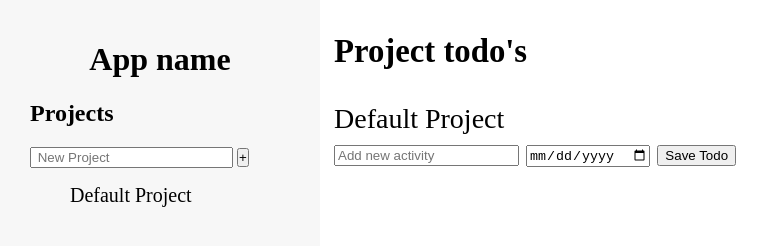
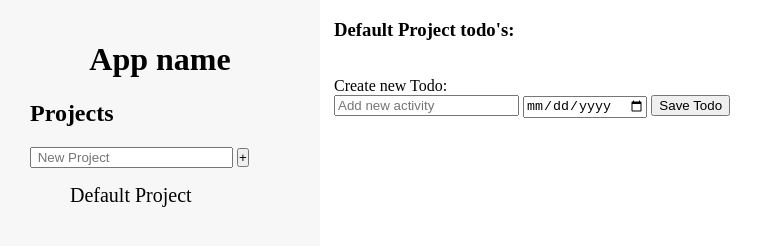
Before and after one commit to fivan18/todo-list, a website built with webpack: page dist/index.html in a window 1280 px wide. Both pictures are taken after a click on the item "Default Project". Shown: the whole page, without its empty margins (0-769 px from the left). Built offline with nearby package versions, Linux system fonts and the light colour scheme.

Commit message:
Adding styling  classes to escential elements

```diff
--- a/src/assets/css/style.css
+++ b/src/assets/css/style.css
@@ -4,8 +4,11 @@
 
 .main {
   margin-left: 25%;
-  font-size: 28px;
   padding: 0px 10px;
+}
+
+.todo-input {
+  margin-bottom: 25px;
 }
 
 .todo-item {
--- a/src/index.js
+++ b/src/index.js
@@ -39,7 +39,7 @@ window.check = function check(index , indexParent, element){
 window.displayTodos = function displayTodos(index) {
   const projects = storage.getProjects();
   const createTodoForm = dom.getElement(document,'.create-todo-form');
-  dom.render(createTodoForm, projects[index].name);
+  dom.render(createTodoForm, `<h3 class="name-of-the-project">${projects[index].name} todo's:</h3>`);
   dom.append(createTodoForm, layouts.todoInput(index));
   const allTodos = projects[index].todos;
   renderItems(allTodos, layouts.todoItem, '.todos', index);
@@ -144,7 +144,6 @@ function projectHandler(event){
     const project = projectFactory(input);
     storage.addProject(project);
     let index =  storage.getProjects().length - 1;
-    console.log(index);
     dom.append(dom.getElement(document, '.display-projects'),layouts.projectItem(project, index));
     displayAlert("Project created succesfully");
   } else {
--- a/src/layouts.js
+++ b/src/layouts.js
@@ -6,11 +6,15 @@ const layouts = (function() {
 
   function todoInput(index){
     return `
+        <div class="todo-input">
+          <br>
+          <label>Create new Todo: </lable>
           <form >
             <input type="text" class="todo-name" name="" value="" placeholder="Add new activity">
             <input type="date" class="todo-date" name="">
             <button class ="todo-button" type="button" onClick="todoHandler(${index})" >Save Todo</button>
           </form>
+        </div>
           `
   }
 
```
Also changed, not shown: dist/index.html, dist/main.js.
